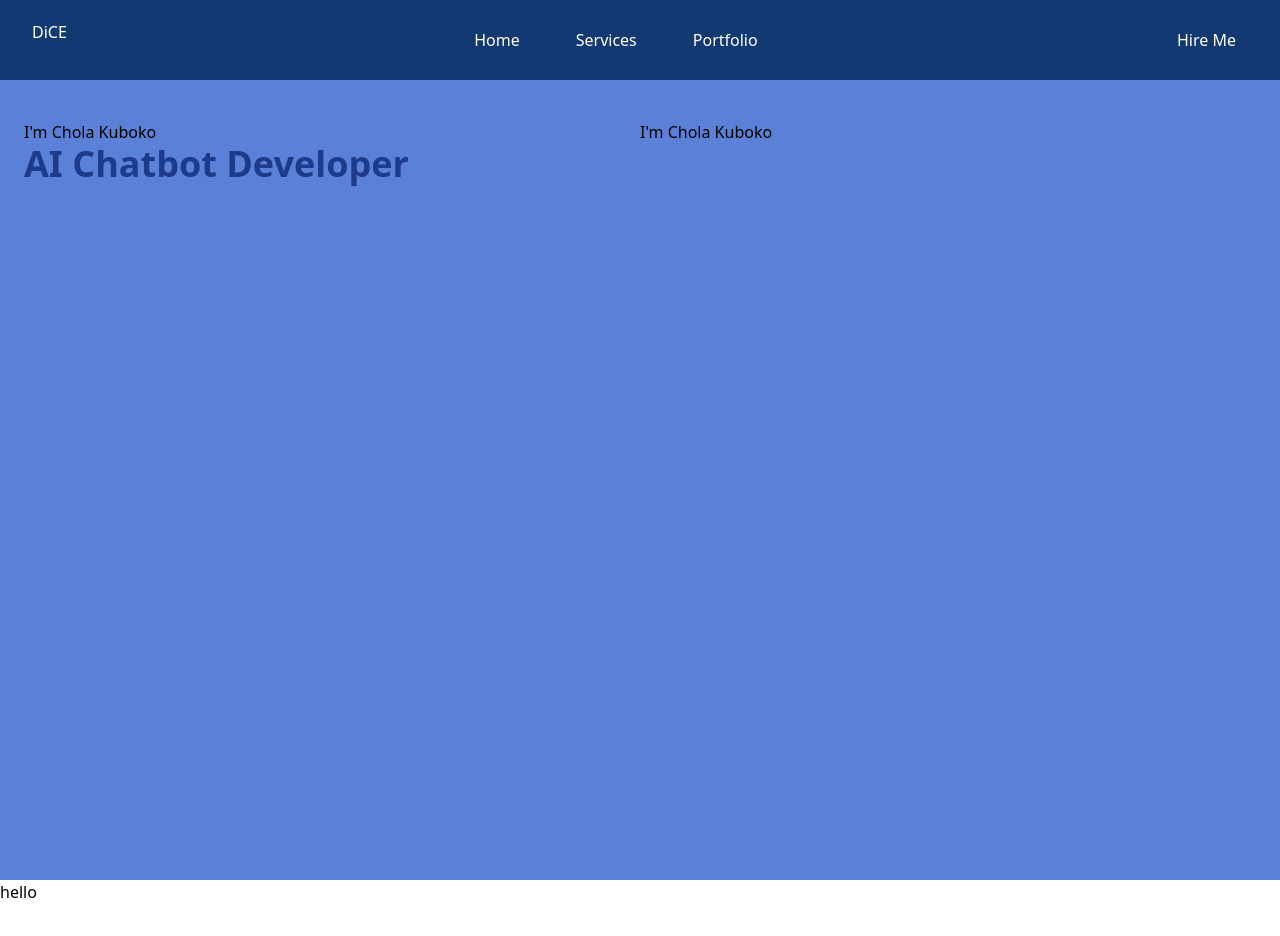
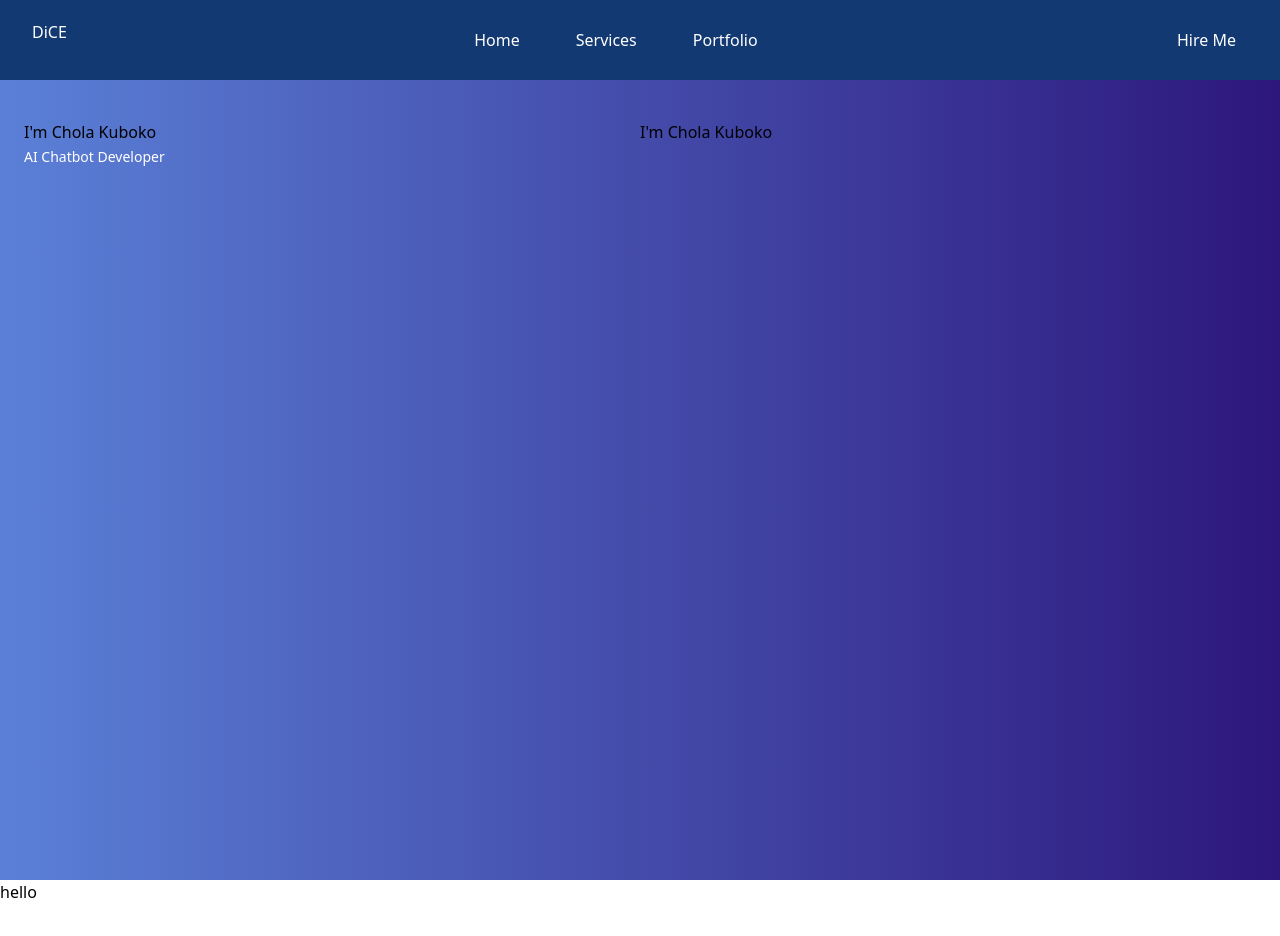
Before and after one commit to DC-21/port, a React (Vite) app: page / in a window 1280 px wide. Shown: the top 936 px of the page. Built offline with nearby package versions, Linux system fonts and the light colour scheme.

Commit message:
first commit

```diff
--- a/src/components/Hero.jsx
+++ b/src/components/Hero.jsx
@@ -4,19 +4,24 @@ import { TypeAnimation } from 'react-type-animation'
 
 const Hero = () => {
   return (
-    <section className="h-screen w-full" style={{ backgroundColor: '#5b80d7'}} id="home">
+    <section className="h-screen w-full" style={{ background: 'linear-gradient(to right, #5b80d7, #2d177d)' }}  id="home">
       <div className="px-6 flex w-full justify-between">
         <div className="justify-center items-center w-1/2">
             <p className="pt-10 items-center">I'm Chola Kuboko</p>
-            <div><TypeAnimation sequence={[
+            <div>
+  <TypeAnimation
+    sequence={[
       'Web Developer', 2000,
       'AI Chatbot Developer', 2000,
       'Web Penetration Tester', 2000
     ]}
-            className="text-blue-900 font-bold text-4xl mb-8"
+    style={{ fontSize: '14px' }}
+    className="text-white"
     repeat={Infinity}
     wrapper="span"
-            /></div>
+  />
+</div>
+
         </div>
         <div className="justify-center items-center w-1/2">
         <p className="pt-10 items-center">I'm Chola Kuboko</p>
```
Lines whose indentation alone changed are shown as unchanged.
